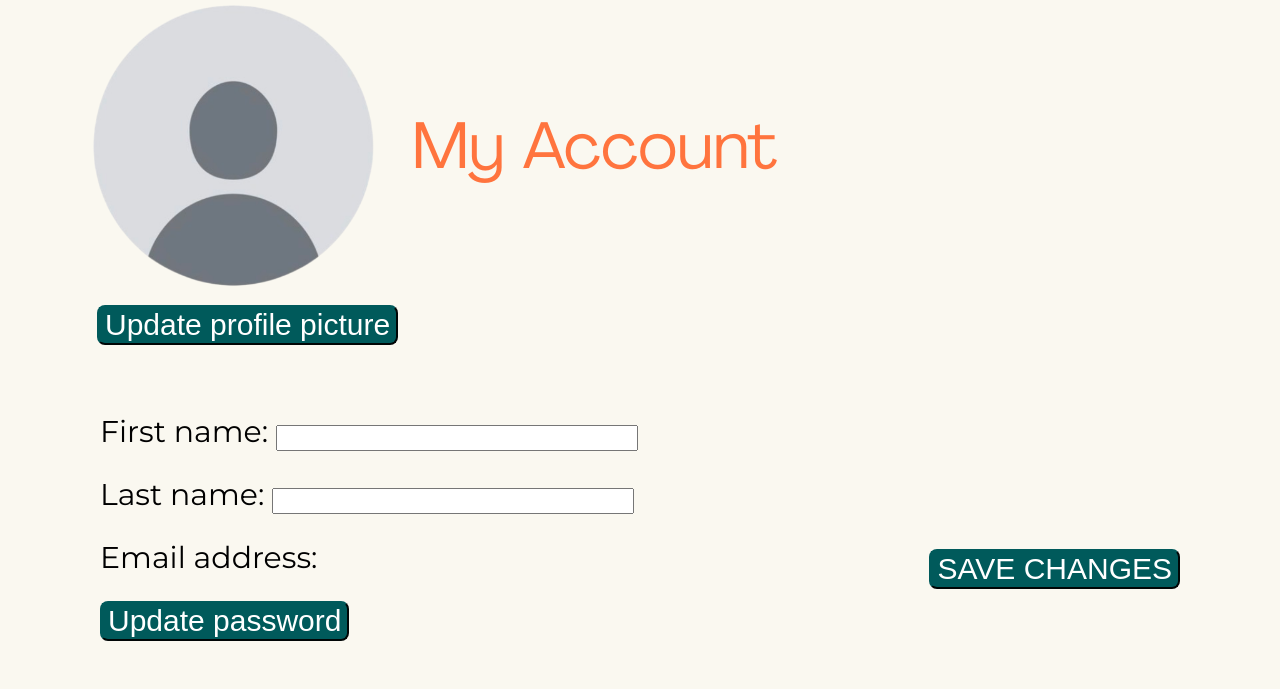
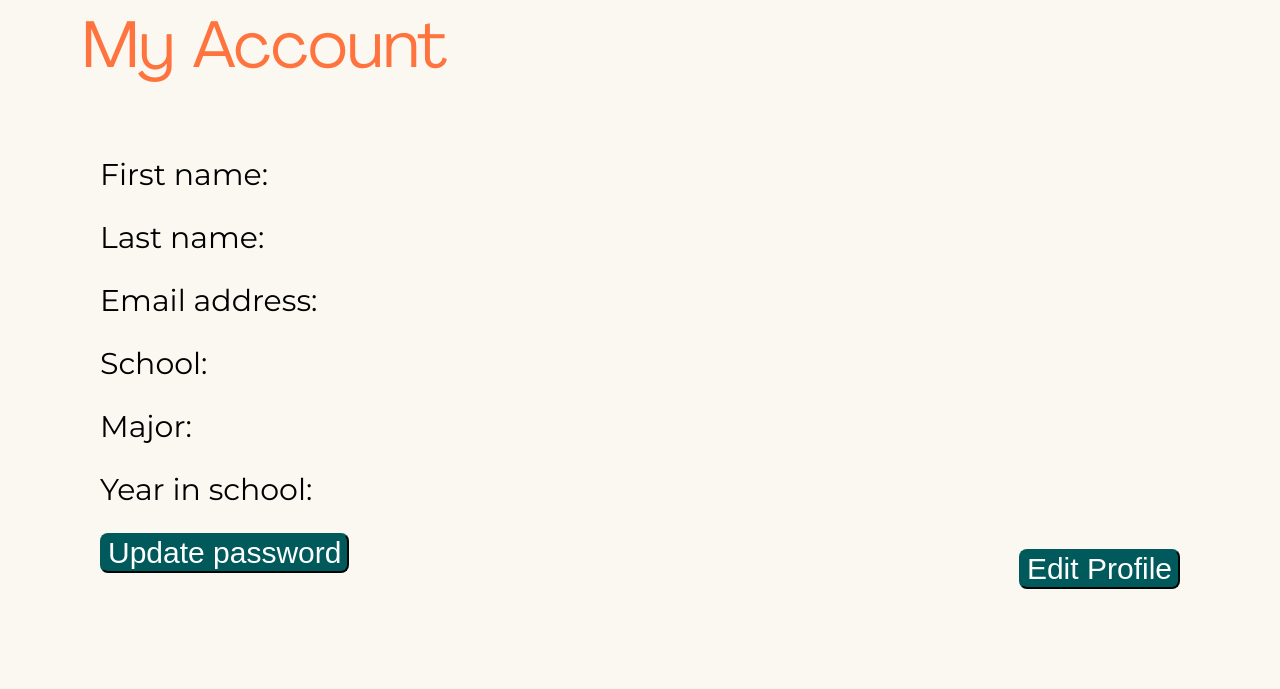
Before and after one commit to AhmedZ70/UniCentral, a Django app: page /my_account/ in a window 1280 px wide. Shown: the part 111-800 px from the top of the page. Run offline with Django 5.2, Linux system fonts and the light colour scheme; some libraries are stand-ins or nearby versions; some web fonts are replaced.

Commit message:
view changes from edit to display

```diff
--- a/backend/uni_central/uni_central/static/css/my_account.css
+++ b/backend/uni_central/uni_central/static/css/my_account.css
@@ -166,6 +166,11 @@ body, html, ul, li, p, h1, h2, select {
     margin-bottom: 15px;
   }
 
+  .update-password:hover{
+    background-color:  #007d7d;
+  }
+
+
   .save-changes {
     position: absolute;
     right: 100px;
@@ -176,3 +181,18 @@ body, html, ul, li, p, h1, h2, select {
     border-radius: 8px;
     border-color: #005a5b;
   }
+
+  .edit-profile-button {
+    position: absolute;
+    right: 100px;
+    bottom: 100px;
+    background-color: #005a5b;
+    color: white;
+    font-size: 30px;
+    border-radius: 8px;
+    border-color: #005a5b;
+  }
+
+  .edit-profile-button:hover{
+    background-color:  #007d7d;
+  }
--- /dev/null
+++ b/backend/uni_central/uni_central/static/js/my_account.js
@@ -0,0 +1,142 @@
+import { initializeApp } from 'https://www.gstatic.com/firebasejs/10.8.0/firebase-app.js';
+import { getAuth, onAuthStateChanged } from 'https://www.gstatic.com/firebasejs/10.8.0/firebase-auth.js';
+
+const firebaseConfig = {
+    apiKey: "AIzaSyD0wF4R9GdY2m7eAwVL_j_mihLit4rRZ5Q",
+    authDomain: "unicentral-b6c23.firebaseapp.com",
+    projectId: "unicentral-b6c23",
+    storageBucket: "unicentral-b6c23.firebasestorage.app",
+    messagingSenderId: "554502030441",
+    appId: "1:554502030441:web:6dccab580dbcfdb974cef8",
+    measurementId: "G-M4L04508RH",
+    clientId: "554502030441-g68f3tti18fiip1hpr6ehn6q6u5sn8fh.apps.googleusercontent.com"
+};
+
+// Initialize Firebase only once
+const app = initializeApp(firebaseConfig);
+const auth = getAuth(app);
+let userEmail = null;
+let isEditing = false;
+
+document.addEventListener("DOMContentLoaded", () => {
+    const editButton = document.getElementById('edit-button');
+
+    onAuthStateChanged(auth, (user) => {
+        if (user) {
+            // Get DOM elements to populate
+            const emailEl = document.getElementById('user-email');
+            const fNameDisplayEl = document.getElementById('fNameDisplay');
+            const lNameDisplayEl = document.getElementById('lNameDisplay');
+            const schoolDisplayEl = document.getElementById('schoolDisplay');
+            const majorDisplayEl = document.getElementById('majorDisplay');
+            const yearDisplayEl = document.getElementById('yearDisplay');
+
+            // Display email right away since we have it from Firebase
+            emailEl.textContent = user.email;
+
+            // Fetch user details from your API
+            fetch(`/api/users/${user.email}/details/`)
+                .then((response) => {
+                    if (!response.ok) {
+                        throw new Error(`Failed to load user data (status ${response.status})`);
+                    }
+                    return response.json();
+                })
+                .then((data) => {
+                    // Populate display elements
+                    fNameDisplayEl.textContent = data.fname || '';
+                    lNameDisplayEl.textContent = data.lname || '';
+                    schoolDisplayEl.textContent = data.school || '';
+                    majorDisplayEl.textContent = data.major || '';
+                    yearDisplayEl.textContent = data.year || '';
+
+                    // Also populate input fields (hidden by default)
+                    document.getElementById('fName').value = data.fname || '';
+                    document.getElementById('lName').value = data.lname || '';
+                    document.getElementById('school').value = data.school || '';
+                    document.getElementById('major').value = data.major || '';
+                    document.getElementById('year').value = data.year || '';
+                })
+                .catch((error) => {
+                    console.error("Error fetching user data:", error);
+                });
+        }
+    });
+
+    // Edit button functionality
+    editButton.addEventListener('click', function() {
+        isEditing = !isEditing;
+
+        if (isEditing) {
+            // Switch to edit mode
+            editButton.textContent = 'Save Changes';
+            editButton.classList.add('save-changes');
+
+            // Show input fields, hide display text
+            document.getElementById('fName').style.display = 'inline-block';
+            document.getElementById('lName').style.display = 'inline-block';
+            document.getElementById('school').style.display = 'inline-block';
+            document.getElementById('major').style.display = 'inline-block';
+            document.getElementById('year').style.display = 'inline-block';
+
+            document.getElementById('fNameDisplay').style.display = 'none';
+            document.getElementById('lNameDisplay').style.display = 'none';
+            document.getElementById('schoolDisplay').style.display = 'none';
+            document.getElementById('majorDisplay').style.display = 'none';
+            document.getElementById('yearDisplay').style.display = 'none';
+        } else {
+            // Switch back to display mode
+            editButton.textContent = 'Edit Profile';
+            editButton.classList.remove('save-changes');
+
+            // Update display text with new values
+            document.getElementById('fNameDisplay').textContent = document.getElementById('fName').value;
+            document.getElementById('lNameDisplay').textContent = document.getElementById('lName').value;
+            document.getElementById('schoolDisplay').textContent = document.getElementById('school').value;
+            document.getElementById('majorDisplay').textContent = document.getElementById('major').value;
+            document.getElementById('yearDisplay').textContent = document.getElementById('year').value;
+
+            // Show display text, hide input fields
+            document.getElementById('fName').style.display = 'none';
+            document.getElementById('lName').style.display = 'none';
+            document.getElementById('school').style.display = 'none';
+            document.getElementById('major').style.display = 'none';
+            document.getElementById('year').style.display = 'none';
+
+            document.getElementById('fNameDisplay').style.display = 'inline';
+            document.getElementById('lNameDisplay').style.display = 'inline';
+            document.getElementById('schoolDisplay').style.display = 'inline';
+            document.getElementById('majorDisplay').style.display = 'inline';
+            document.getElementById('yearDisplay').style.display = 'inline';
+
+            // Save changes to backend
+            saveChanges(auth.currentUser.email);
+        }
+    });
+});
+
+function saveChanges(email) {
+    const userData = {
+        email: email,
+        fname: document.getElementById('fName').value,
+        lname: document.getElementById('lName').value,
+        school: document.getElementById('school').value,
+        major: document.getElementById('major').value,
+        year: document.getElementById('year').value
+    };
+
+    fetch('/api/users/update/', {
+        method: 'POST',
+        headers: {
+            'Content-Type': 'application/json',
+        },
+        body: JSON.stringify(userData)
+    })
+    .then(response => response.json())
+    .then(data => {
+        console.log('Success:', data);
+    })
+    .catch((error) => {
+        console.error('Error:', error);
+    });
+}
--- a/backend/uni_central/uni_central/templates/my_account.html
+++ b/backend/uni_central/uni_central/templates/my_account.html
@@ -10,23 +10,45 @@
   <link rel="preconnect" href="https://fonts.googleapis.com">
   <link rel="preconnect" href="https://fonts.gstatic.com" crossorigin>
   <link href="https://fonts.googleapis.com/css2?family=Corben:wght@400;700&family=Montserrat:ital,wght@0,100..900;1,100..900&family=Sigmar&family=Sniglet:wght@400;800&display=swap" rel="stylesheet">
-  <script type="module" src="{% static 'js/auth.js' %}"></script>
+  <script type="module" src="{% static 'js/my_account.js' %}"></script>
 </head>
 
 {% include 'partials/navbar.html' %}
 
+<!-- <main class="main-content">
+  <section class="hero">
+    <div class="text-content">
+        <h1>My Account</h1>
+    </div>
+  </section>
+  <div class="account-info">
+    <p><label for="fName">First name: Victoria</label></p>
+    <p><label for="lName">Last name: Locke</label></p>
+    <p>Email address: victoriajlocke614@gmail.com <span id="user-email"></span></p>
+    <p><label for="school">School: University of Utah</label></p>
+    <p><label for="major">Major: Computer Science</label></p>
+    <p><label for="year">Year in school: Senior</label></p>
+
+    <p><button class="update-password">Update password</button></p>
+    <p><button class="save-changes">SAVE CHANGES</button></p>
+  </div>
+</main>  -->
+
 <main class="main-content">
   <section class="hero">
     <div class="text-content">
-        <h1><img src="{% static 'assets/profile_picture.png' %}" alt="profile picture">My Account</h1>
-        <p><button class="update-profile-picture">Update profile picture</button></p>
+        <h1>My Account</h1>
     </div>
   </section>
   <div class="account-info">
-    <p><label for="fName">First name: </label> <input type="text" id="fName"></p>
-    <p><label for="lName">Last name: </label> <input type="text" id="lName"></p>
-    <p><label for="email_address">Email address: </label></p>
+    <p><label for="fName">First name: </label><span id="fNameDisplay"></span><input type="text" id="fName" class="edit-input" style="display: none;"></p>
+    <p><label for="lName">Last name: </label><span id="lNameDisplay"></span><input type="text" id="lName" class="edit-input" style="display: none;"></p>
+    <p>Email address: <span id="user-email"></span></p>
+    <p><label for="school">School: </label><span id="schoolDisplay"></span><input type="text" id="school" class="edit-input" style="display: none;"></p>
+    <p><label for="major">Major: </label><span id="majorDisplay"></span><input type="text" id="major" class="edit-input" style="display: none;"></p>
+    <p><label for="year">Year in school: </label><span id="yearDisplay"></span><input type="text" id="year" class="edit-input" style="display: none;"></p>
+
     <p><button class="update-password">Update password</button></p>
-    <p><button class="save-changes">SAVE CHANGES</button></p>
+    <p><button id="edit-button" class="edit-profile-button">Edit Profile</button></p>
   </div>
 </main>
--- a/backend/uni_central/uni_central/urls.py
+++ b/backend/uni_central/uni_central/urls.py
@@ -34,6 +34,7 @@ from .views import (
     MyProfessorsView,
     MyReviewsView,
     MyClassmatesView,
+    UserDetailsView,
     home,
     courses,
     about_page,
@@ -101,7 +102,7 @@ urlpatterns = [
     path('api/courses/<int:course_id>/reviews/enroll/', EnrollView.as_view(), name='api-course-enroll'),
     path('api/courses/<int:course_id>/reviews/un_enroll/', UnEnrollView.as_view(), name='api-course-un-enroll'),
     path('api/courses/<int:course_id>/reviews/create/', CreateReviewAPIView.as_view(), name='api-review-create'),
-     path('api/professors/<int:professor_id>/reviews/', ProfessorReviewListView.as_view(), name='professor-reviews'),
+    path('api/professors/<int:professor_id>/reviews/', ProfessorReviewListView.as_view(), name='professor-reviews'),
     path('api/professors/<int:professor_id>/reviews/create/', CreateProfessorReviewAPIView.as_view(), name='create-professor-review'),
 
 
@@ -120,4 +121,6 @@ urlpatterns = [
 
     # Course Filtering URLs
     path('api/filter-courses/', CourseFilteringView.as_view(), name='api-filter_courses'),
+
+    path('api/users/<str:email_address>/details/', UserDetailsView.as_view(), name='user-details'),
 ]
--- a/backend/uni_central/uni_central/views.py
+++ b/backend/uni_central/uni_central/views.py
@@ -44,7 +44,10 @@ def my_account(request):
     """
     Render the My Account page.
     """
-    return render(request, 'my_account.html')
+    context = {
+        'userEmail': request.user.email if request.user.is_authenticated else None
+    }
+    return render(request, 'my_account.html', context)
 
 def my_courses(request):
     """
@@ -440,6 +443,32 @@ class CreateUserView(APIView):
                 "message": f"Server error: {str(e)}"
             }, status=status.HTTP_500_INTERNAL_SERVER_ERROR)
 
+class UserDetailsView(APIView):
+    def get(self, request, email_address):
+        try:
+            print(f"Attempting to get user with email: {email_address}")  # Debug log
+            user = UserService.get_user(email_address)
+
+            if not user:
+                print(f"No user found with email: {email_address}")  # Debug log
+                return Response(
+                    {"error": "User not found"},
+                    status=status.HTTP_404_NOT_FOUND
+                )
+
+            print(f"User found: {user}")  # Debug log
+            serialized = UserSerializer(user)
+            return Response(serialized.data, status=status.HTTP_200_OK)
+
+        except Exception as e:
+            print(f"Error in UserDetailsView: {str(e)}")  # Debug log
+            import traceback
+            print(f"Full traceback: {traceback.format_exc()}")  # Debug log
+            return Response(
+                {"error": str(e)},
+                status=status.HTTP_400_BAD_REQUEST
+            )
+
 ####################################
 # Course-Filtering Views and APIs #
 ####################################
```
Also changed, not shown: backend/uni_central/db.sqlite3 (added).
